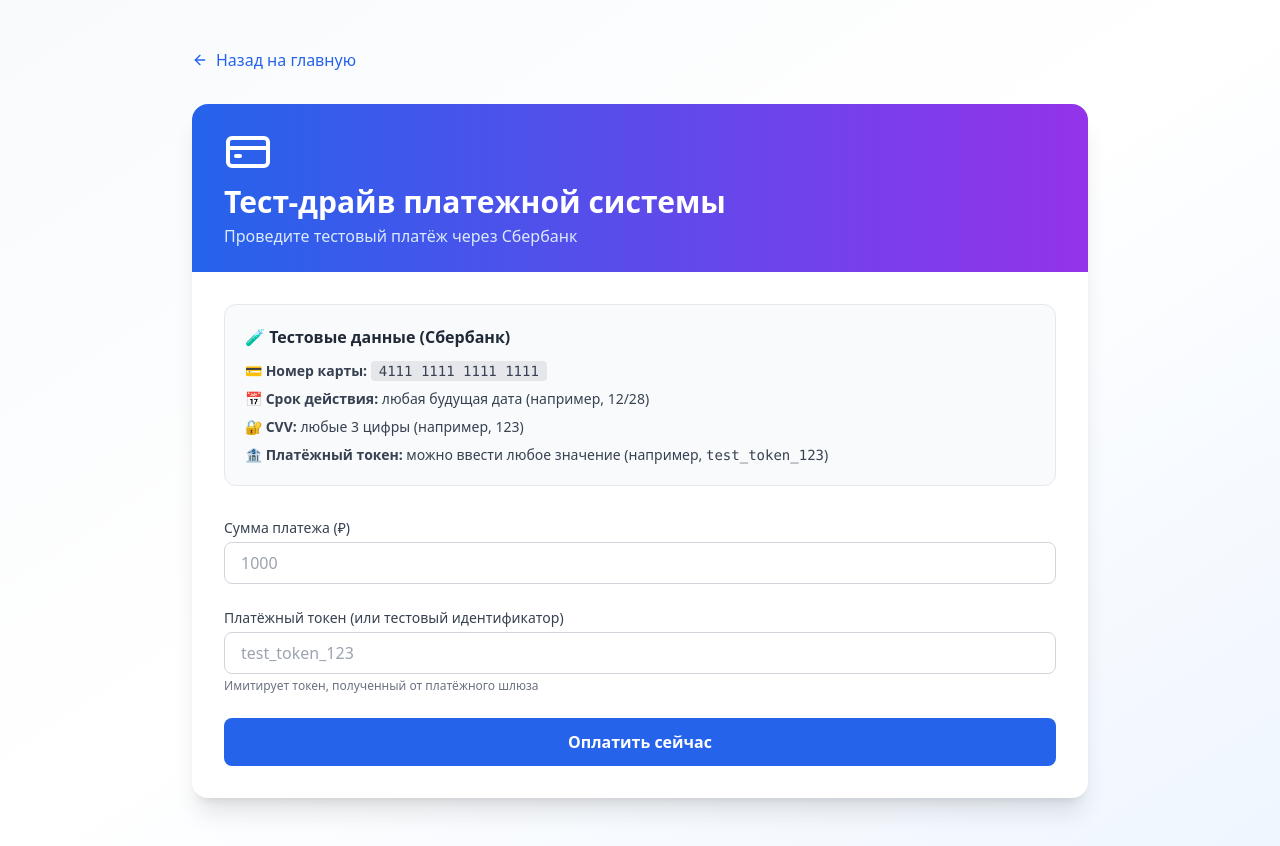
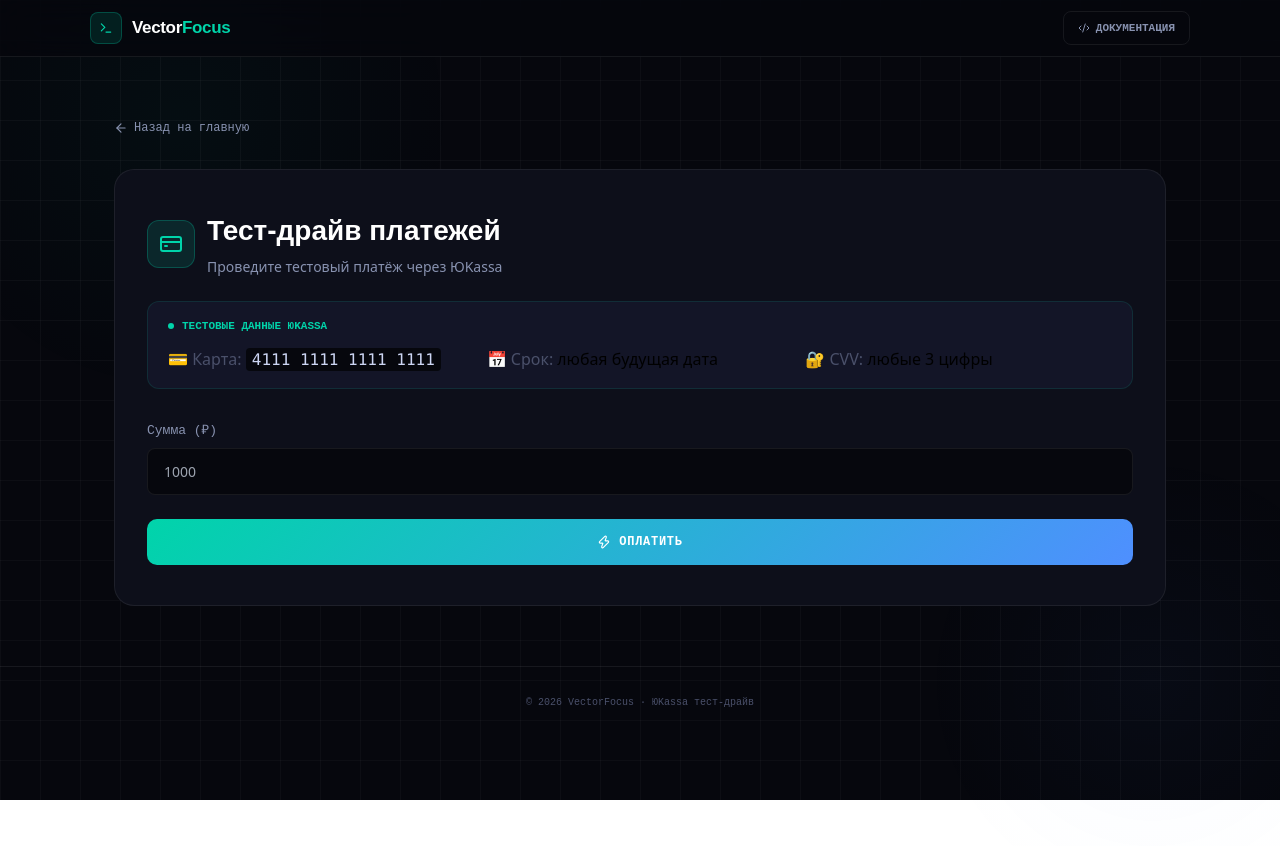
Before and after one commit to RadaVega/vector-focus, a React (Create React App) app: page /demo in a window 1280 px wide. After the commit the page ends 800 px from the top, so only its background shows below. Built offline with nearby package versions, Linux system fonts and the light colour scheme.

Commit message:
Real YooKassa payment integration with redesigned demo page

```diff
--- a/package.json
+++ b/package.json
@@ -3,6 +3,7 @@
   "version": "1.0.0",
   "private": true,
   "dependencies": {
+    "@webzaytsev/yookassa-ts-sdk": "^3.2.2",
     "ajv": "^8.12.0",
     "ajv-keywords": "^5.1.0",
     "axios": "^1.15.2",
@@ -46,6 +47,7 @@
     "@types/jest": "^30.0.0",
     "@types/react": "^19.2.14",
     "@types/react-dom": "^19.2.3",
+    "@vercel/node": "^5.7.13",
     "autoprefixer": "^10.5.0",
     "postcss": "^8.5.12",
     "tailwindcss": "^3.4.19",
--- a/src/pages/DemoPage.tsx
+++ b/src/pages/DemoPage.tsx
@@ -1,11 +1,28 @@
 import React, { useState } from 'react';
 import { Link } from 'react-router-dom';
-import { ArrowLeft, CreditCard, Loader2, CheckCircle, XCircle } from 'lucide-react';
-import { processPayment } from '../services/paymentService';
+import { motion } from 'framer-motion';
+import { Terminal, CreditCard, ArrowLeft, CheckCircle, XCircle, Loader2, Zap, Code2 } from 'lucide-react';
+
+// Design tokens (same as HomePage)
+const T = {
+  bg:     "#06070D",
+  surf:   "#0D0F1A",
+  surf2:  "#131527",
+  border: "rgba(255,255,255,0.07)",
+  teal:   "#00D4AA",
+  tealD:  "rgba(0,212,170,0.12)",
+  blue:   "#4F8FFF",
+  purple: "#A78BFA",
+  muted:  "#4A506A",
+  mid:    "#8892B0",
+  text:   "#CDD6F4",
+  white:  "#FFFFFF",
+  red:    "#FF4D6A",
+  green:  "#34D399",
+};
 
 const DemoPage: React.FC = () => {
   const [amount, setAmount] = useState('');
-  const [paymentToken, setPaymentToken] = useState('');
   const [loading, setLoading] = useState(false);
   const [result, setResult] = useState<{ success: boolean; message: string } | null>(null);
 
@@ -14,26 +31,33 @@ const DemoPage: React.FC = () => {
     setLoading(true);
     setResult(null);
 
-    // Prepare payment data (matches what paymentService.processPayment expects)
-    const paymentData = {
-      amount: parseFloat(amount),
-      paymentToken: paymentToken,
-      currency: 'RUB',
-      orderId: `demo-${Date.now()}`,
-      buyerEmail: 'demo@example.com',
-      paymentMethod: 'card'
-    };
+    const orderId = `demo_${Date.now()}`;
 
     try {
-      const response = await processPayment(paymentData);
-      setResult({
-        success: response.success,
-        message: response.message || (response.success ? 'Платёж успешно проведён!' : 'Ошибка платежа')
+      const response = await fetch('/api/create-payment', {
+        method: 'POST',
+        headers: { 'Content-Type': 'application/json' },
+        body: JSON.stringify({
+          amount: parseFloat(amount),
+          orderId,
+        }),
       });
-    } catch (error) {
+
+      const data = await response.json();
+
+      if (data.redirectUrl) {
+        window.location.href = data.redirectUrl;
+      } else {
         setResult({
           success: false,
-        message: 'Произошла ошибка при обработке платежа. Попробуйте позже.'
+          message: data.error || 'Ошибка при создании платежа',
+        });
+      }
+    } catch (error) {
+      console.error(error);
+      setResult({
+        success: false,
+        message: 'Ошибка при создании платежа',
       });
     } finally {
       setLoading(false);
@@ -41,103 +65,204 @@ const DemoPage: React.FC = () => {
   };
 
   return (
-    <div className="min-h-screen bg-gradient-to-br from-slate-50 via-white to-blue-50 py-12 px-4">
-      <div className="max-w-4xl mx-auto">
-        <Link to="/" className="inline-flex items-center text-blue-600 hover:text-blue-800 mb-8">
-          <ArrowLeft className="w-4 h-4 mr-2" /> Назад на главную
+    <div style={{ minHeight: "100vh", background: T.bg, overflowX: "hidden" }}>
+      {/* Grid texture */}
+      <div style={{
+        position: "fixed", inset: 0, pointerEvents: "none", zIndex: 0,
+        backgroundImage: `linear-gradient(${T.border} 1px,transparent 1px),linear-gradient(90deg,${T.border} 1px,transparent 1px)`,
+        backgroundSize: "40px 40px", opacity: 0.45,
+      }} />
+
+      {/* Glow orbs */}
+      <div style={{ position:"fixed", top:"-20vh", left:"-8vw", width:"44vw", height:"44vw", borderRadius:"50%", background:`radial-gradient(circle, ${T.teal}09,transparent 70%)`, pointerEvents:"none", zIndex:0 }} />
+      <div style={{ position:"fixed", bottom:"-14vh", right:"-8vw", width:"36vw", height:"36vw", borderRadius:"50%", background:`radial-gradient(circle, ${T.blue}09,transparent 70%)`, pointerEvents:"none", zIndex:0 }} />
+
+      <div style={{ position: "relative", zIndex: 1 }}>
+        {/* Navbar (same as HomePage) */}
+        <motion.nav
+          initial={{ opacity: 0, y: -16 }}
+          animate={{ opacity: 1, y: 0 }}
+          transition={{ duration: 0.5 }}
+          style={{
+            position: "sticky", top: 0, zIndex: 100,
+            backdropFilter: "blur(16px)",
+            background: "rgba(6,7,13,0.8)",
+            borderBottom: `1px solid ${T.border}`,
+            padding: "0 24px",
+          }}
+        >
+          <div style={{ maxWidth: 1100, margin: "0 auto", height: 56, display: "flex", alignItems: "center", justifyContent: "space-between" }}>
+            <Link to="/" style={{ display: "flex", alignItems: "center", gap: 10, textDecoration: "none" }}>
+              <div style={{
+                width: 32, height: 32, borderRadius: 8, background: T.tealD,
+                border: `1px solid ${T.teal}40`, display: "flex", alignItems: "center", justifyContent: "center",
+              }}>
+                <Terminal size={14} color={T.teal} />
+              </div>
+              <span style={{ fontFamily: "'Syne', sans-serif", fontSize: 17, fontWeight: 800, color: T.white, letterSpacing: "-0.02em" }}>
+                Vector<span style={{ color: T.teal }}>Focus</span>
+              </span>
             </Link>
 
-        <div className="bg-white rounded-2xl shadow-xl overflow-hidden">
-          <div className="bg-gradient-to-r from-blue-600 to-purple-600 px-8 py-6">
-            <CreditCard className="w-12 h-12 text-white mb-2" />
-            <h1 className="text-2xl md:text-3xl font-bold text-white">Тест-драйв платежной системы</h1>
-            <p className="text-blue-100 mt-1">Проведите тестовый платёж через Сбербанк</p>
+            <div style={{ display: "flex", alignItems: "center", gap: 6 }}>
+              <Link
+                to="/docs"
+                style={{
+                  display: "inline-flex", alignItems: "center", gap: 6,
+                  padding: "8px 14px", borderRadius: 8, textDecoration: "none",
+                  fontFamily: "'JetBrains Mono', monospace", fontSize: 11, fontWeight: 600,
+                  color: T.mid, border: `1px solid ${T.border}`,
+                  transition: "all 0.2s",
+                }}
+                onMouseEnter={e => (e.currentTarget as HTMLElement).style.color = T.teal}
+                onMouseLeave={e => (e.currentTarget as HTMLElement).style.color = T.mid}
+              >
+                <Code2 size={12} />
+                ДОКУМЕНТАЦИЯ
+              </Link>
+            </div>
+          </div>
+        </motion.nav>
+
+        {/* Main content */}
+        <section style={{ maxWidth: 1100, margin: "0 auto", padding: "60px 24px" }}>
+          <motion.div
+            initial={{ opacity: 0, y: 20 }}
+            animate={{ opacity: 1, y: 0 }}
+            transition={{ duration: 0.6 }}
+          >
+            {/* Back button */}
+            <Link to="/" style={{ display: "inline-flex", alignItems: "center", gap: 6, color: T.mid, textDecoration: "none", marginBottom: 32, fontFamily: "'JetBrains Mono', monospace", fontSize: 12 }}>
+              <ArrowLeft size={14} /> Назад на главную
+            </Link>
+
+            <div style={{
+              borderRadius: 20, overflow: "hidden",
+              background: T.surf, border: `1px solid ${T.border}`,
+              padding: "40px 32px",
+            }}>
+              <div style={{ display: "flex", alignItems: "center", gap: 12, marginBottom: 24 }}>
+                <div style={{
+                  width: 48, height: 48, borderRadius: 12,
+                  background: T.tealD, border: `1px solid ${T.teal}40`,
+                  display: "flex", alignItems: "center", justifyContent: "center",
+                }}>
+                  <CreditCard size={24} color={T.teal} />
+                </div>
+                <div>
+                  <h1 style={{ fontFamily: "'Syne', sans-serif", fontSize: 28, fontWeight: 700, color: T.white, marginBottom: 4 }}>
+                    Тест-драйв платежей
+                  </h1>
+                  <p style={{ fontSize: 14, color: T.mid }}>Проведите тестовый платёж через ЮKassa</p>
+                </div>
               </div>
 
-          <div className="p-8">
-            {/* Test credentials info */}
-            <div className="bg-gray-50 rounded-xl p-5 mb-8 border border-gray-200">
-              <h3 className="font-semibold text-gray-800 mb-3">🧪 Тестовые данные (Сбербанк)</h3>
-              <ul className="space-y-2 text-sm text-gray-700">
-                <li>💳 <strong>Номер карты:</strong> <code className="bg-gray-200 px-2 py-0.5 rounded">4111 1111 1111 1111</code></li>
-                <li>📅 <strong>Срок действия:</strong> любая будущая дата (например, 12/28)</li>
-                <li>🔐 <strong>CVV:</strong> любые 3 цифры (например, 123)</li>
-                <li>🏦 <strong>Платёжный токен:</strong> можно ввести любое значение (например, <code>test_token_123</code>)</li>
-              </ul>
+              {/* Test card info */}
+              <div style={{
+                background: T.surf2, border: `1px solid ${T.teal}20`, borderRadius: 12,
+                padding: "16px 20px", marginBottom: 32,
+              }}>
+                <div style={{ display: "flex", alignItems: "center", gap: 8, marginBottom: 12 }}>
+                  <div style={{ width: 6, height: 6, borderRadius: "50%", background: T.teal, animation: "pulse 1.4s ease infinite" }} />
+                  <span style={{ fontFamily: "'JetBrains Mono', monospace", fontSize: 11, color: T.teal, fontWeight: 600 }}>ТЕСТОВЫЕ ДАННЫЕ ЮKASSA</span>
+                </div>
+                <div style={{ display: "grid", gridTemplateColumns: "repeat(auto-fit, minmax(200px,1fr))", gap: 12 }}>
+                  <div><span style={{ color: T.muted }}>💳 Карта:</span> <code style={{ color: T.text, background: T.bg, padding: "2px 6px", borderRadius: 4 }}>4111 1111 1111 1111</code></div>
+                  <div><span style={{ color: T.muted }}>📅 Срок:</span> любая будущая дата</div>
+                  <div><span style={{ color: T.muted }}>🔐 CVV:</span> любые 3 цифры</div>
+                </div>
               </div>
 
-            <form onSubmit={handleSubmit} className="space-y-6">
-              <div>
-                <label htmlFor="amount" className="block text-sm font-medium text-gray-700 mb-1">
-                  Сумма платежа (₽)
+              {/* Payment form */}
+              <form onSubmit={handleSubmit}>
+                <div style={{ marginBottom: 24 }}>
+                  <label style={{ display: "block", marginBottom: 8, fontSize: 13, color: T.mid, fontFamily: "'JetBrains Mono', monospace" }}>
+                    Сумма (₽)
                   </label>
                   <input
                     type="number"
-                  id="amount"
                     required
                     min="1"
-                  max="100000"
                     step="1"
                     value={amount}
                     onChange={(e) => setAmount(e.target.value)}
-                  className="w-full px-4 py-2 border border-gray-300 rounded-lg focus:ring-2 focus:ring-blue-500 focus:border-blue-500 transition"
+                    style={{
+                      width: "100%",
+                      padding: "12px 16px",
+                      background: T.bg,
+                      border: `1px solid ${T.border}`,
+                      borderRadius: 8,
+                      color: T.text,
+                      fontSize: 14,
+                      outline: "none",
+                      transition: "border-color 0.2s",
+                    }}
+                    onFocus={e => e.currentTarget.style.borderColor = T.teal}
+                    onBlur={e => e.currentTarget.style.borderColor = T.border}
                     placeholder="1000"
                   />
-              </div>
-
-              <div>
-                <label htmlFor="token" className="block text-sm font-medium text-gray-700 mb-1">
-                  Платёжный токен (или тестовый идентификатор)
-                </label>
-                <input
-                  type="text"
-                  id="token"
-                  required
-                  value={paymentToken}
-                  onChange={(e) => setPaymentToken(e.target.value)}
-                  className="w-full px-4 py-2 border border-gray-300 rounded-lg focus:ring-2 focus:ring-blue-500 focus:border-blue-500 transition"
-                  placeholder="test_token_123"
-                />
-                <p className="text-xs text-gray-500 mt-1">Имитирует токен, полученный от платёжного шлюза</p>
                 </div>
 
                 <button
                   type="submit"
                   disabled={loading}
-                className="w-full bg-blue-600 hover:bg-blue-700 text-white font-semibold py-3 px-4 rounded-lg transition disabled:opacity-50 disabled:cursor-not-allowed flex items-center justify-center gap-2"
+                  style={{
+                    width: "100%",
+                    padding: "14px 20px",
+                    borderRadius: 10,
+                    border: "none",
+                    background: `linear-gradient(135deg, ${T.teal}, ${T.blue})`,
+                    color: T.white,
+                    fontFamily: "'JetBrains Mono', monospace",
+                    fontSize: 12,
+                    fontWeight: 600,
+                    letterSpacing: "0.06em",
+                    display: "flex",
+                    alignItems: "center",
+                    justifyContent: "center",
+                    gap: 8,
+                    cursor: loading ? "default" : "pointer",
+                    opacity: loading ? 0.7 : 1,
+                    transition: "all 0.2s",
+                  }}
                 >
                   {loading ? (
                     <>
-                    <Loader2 className="w-5 h-5 animate-spin" />
-                    Обработка платежа...
+                      <Loader2 size={16} style={{ animation: "spin 1s linear infinite" }} />
+                      ОБРАБОТКА...
                     </>
                   ) : (
-                  'Оплатить сейчас'
+                    <>
+                      <Zap size={14} />
+                      ОПЛАТИТЬ
+                    </>
                   )}
                 </button>
               </form>
 
               {result && (
-              <div className={`mt-6 p-4 rounded-lg flex items-start gap-3 ${
-                result.success ? 'bg-green-50 border border-green-200' : 'bg-red-50 border border-red-200'
-              }`}>
-                {result.success ? (
-                  <CheckCircle className="w-5 h-5 text-green-600 mt-0.5" />
-                ) : (
-                  <XCircle className="w-5 h-5 text-red-600 mt-0.5" />
-                )}
-                <div>
-                  <p className={`font-medium ${result.success ? 'text-green-800' : 'text-red-800'}`}>
-                    {result.success ? 'Успешно!' : 'Ошибка'}
-                  </p>
-                  <p className={`text-sm ${result.success ? 'text-green-700' : 'text-red-700'}`}>
-                    {result.message}
-                  </p>
-                </div>
+                <div style={{
+                  marginTop: 24,
+                  padding: "14px 20px",
+                  borderRadius: 10,
+                  background: result.success ? `${T.green}10` : `${T.red}10`,
+                  border: `1px solid ${result.success ? T.green : T.red}30`,
+                  display: "flex",
+                  alignItems: "center",
+                  gap: 10,
+                }}>
+                  {result.success ? <CheckCircle size={16} color={T.green} /> : <XCircle size={16} color={T.red} />}
+                  <span style={{ fontSize: 13, color: result.success ? T.green : T.red }}>{result.message}</span>
                 </div>
               )}
             </div>
-        </div>
+          </motion.div>
+        </section>
+
+        {/* Footer (minimal) */}
+        <footer style={{ borderTop: `1px solid ${T.border}`, padding: "20px 24px", textAlign: "center" }}>
+          <span style={{ fontFamily: "'JetBrains Mono', monospace", fontSize: 10, color: T.muted }}>© 2026 VectorFocus · ЮKassa тест-драйв</span>
+        </footer>
       </div>
     </div>
   );
```
Also changed, not shown: api/create-payment.ts (added, +42 -0 lines), 1 other file (tests, documents, lock files or other folders). Lines whose indentation alone changed are shown as unchanged.
